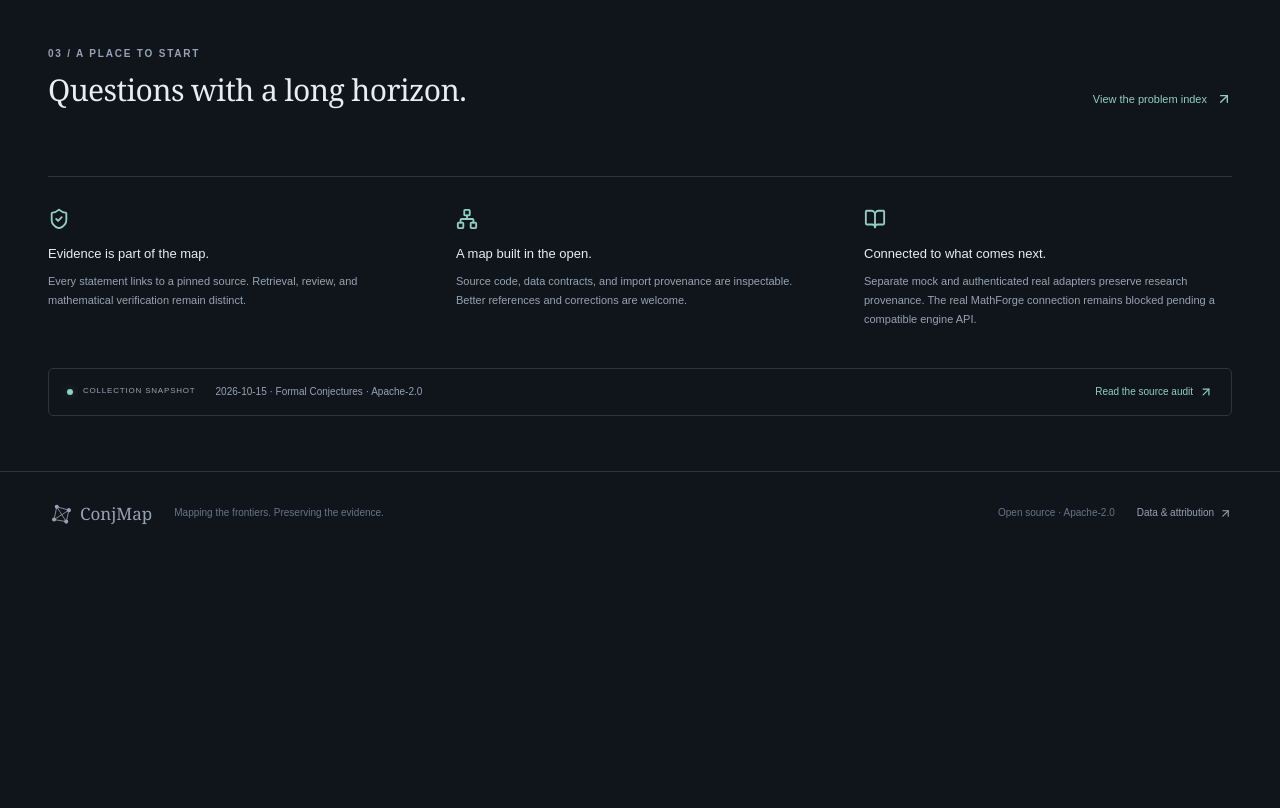
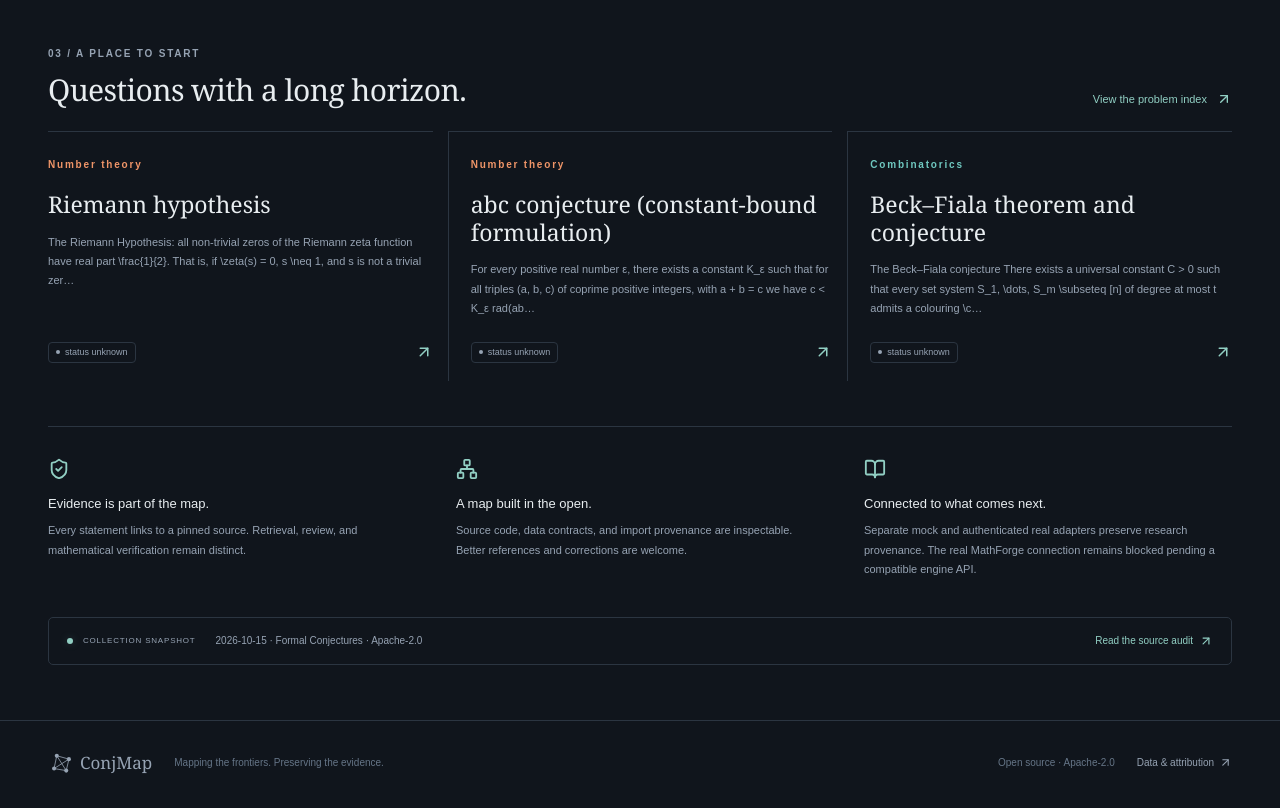
Before and after one commit to RanchoTao/ConjMap, a Next.js app: page / in a window 1280 px wide. Shown: the part 1765-2573 px from the top of the page. Before the commit the page ends 2324 px from the top, so only its background shows below. Built offline with nearby package versions, Linux system fonts and the light colour scheme.

Commit message:
fix: resolve featured problems after canonical ID migration

```diff
--- a/src/app/page.tsx
+++ b/src/app/page.tsx
@@ -2,7 +2,7 @@ import Link from 'next/link';
 import { ArrowRight, ArrowUpRight, BookOpen, GitBranch, Network, ShieldCheck } from 'lucide-react';
 import { Atlas } from '@/components/atlas';
 import { Badge, EvidenceNote } from '@/components/status';
-import { fields, fieldColors, manifest, problems, relationships } from '@/lib/catalog';
+import { fields, fieldColors, manifest, problems, relationships, getProblem } from '@/lib/catalog';
 
 export default function Home() {
   const featured = [
@@ -10,7 +10,7 @@ export default function Home() {
     'fc-wikipedia-abc',
     'fc-wikipedia-beckfialaconjecture',
   ]
-    .map((id) => problems.find((p) => p.id === id))
+    .map((id) => getProblem(id))
     .filter((p) => !!p);
   return (
     <div className="page-wrap home-page">
@@ -39,7 +39,7 @@ export default function Home() {
           </div>
           <div className="hero-footnote">
             <GitBranch size={14} /> Open infrastructure for mathematical discovery{' '}
-            <span>V0.2 · LOCAL EDITION</span>
+            <span>V0.2 · {process.env.CONJMAP_STATIC_EXPORT === '1' ? 'PUBLIC READ-ONLY' : 'LOCAL EDITION'}</span>
           </div>
         </div>
         <div className="hero-marginalia">
```
